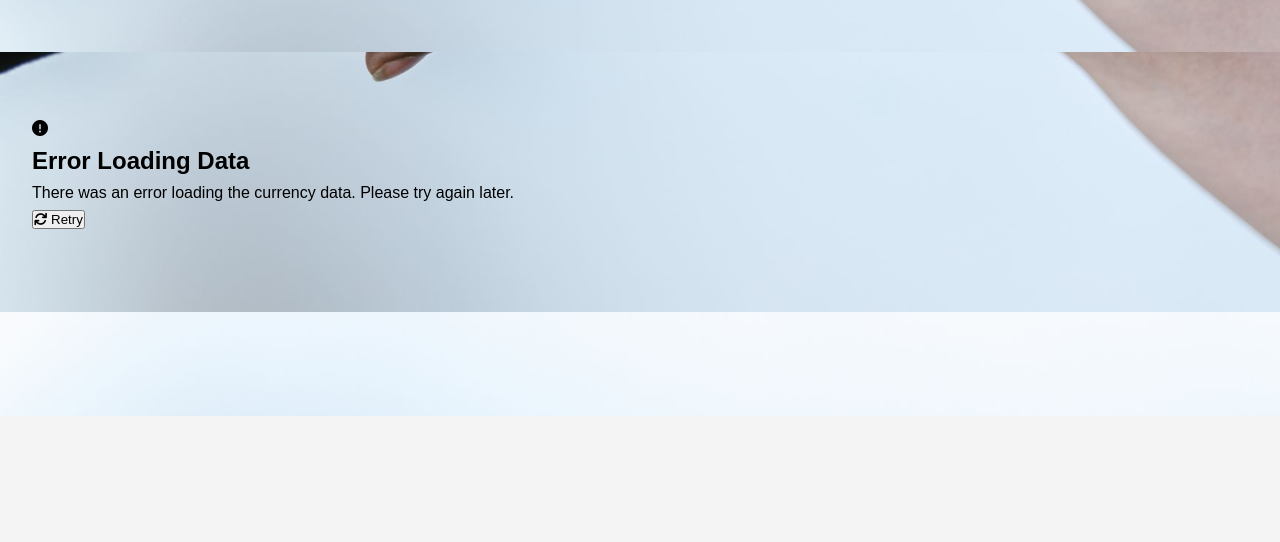
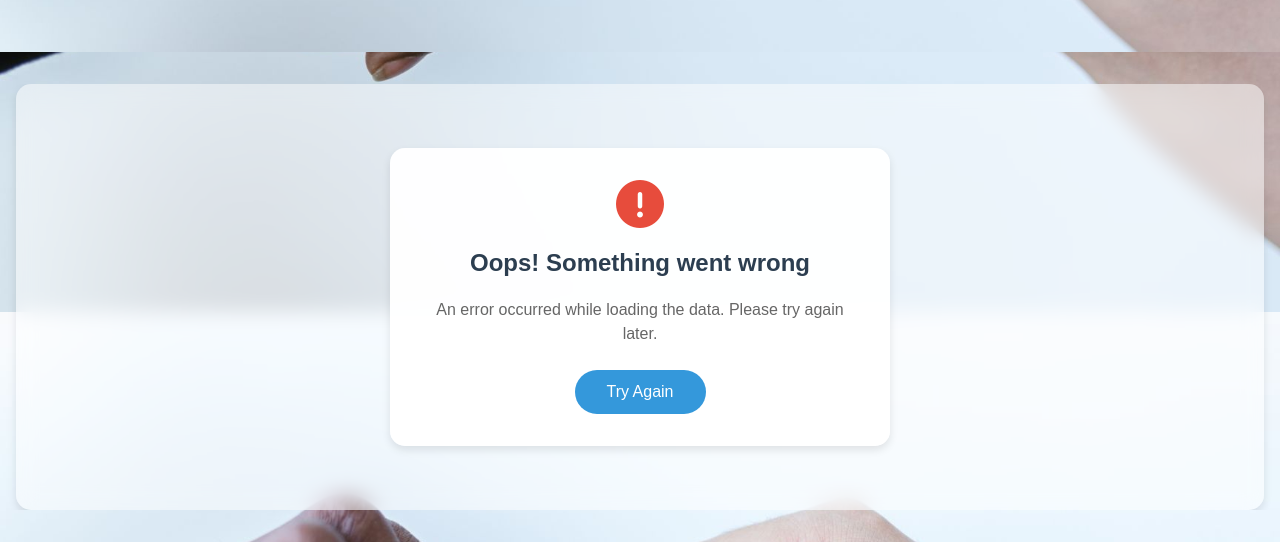
Before and after one commit to daniellasacks/Coinella, a plain HTML site: page index.html in a window 1280 px wide. Shown: the part 488-1030 px from the top of the page. Before the commit the page ends 904 px from the top, so only its background shows below. Drawn offline with Linux system fonts and the light colour scheme; no server answers.

Commit message:
Enhanced error handling and UI improvements: Added better error messages, improved error display styling, and enhanced error recovery across all pages

```diff
--- a/css/styles.css
+++ b/css/styles.css
@@ -146,6 +146,11 @@ body {
     min-height: 300px;
     box-sizing: border-box;
     scroll-behavior: smooth;
+    background-color: rgba(255, 255, 255, 0.5);
+    backdrop-filter: blur(10px);
+    -webkit-backdrop-filter: blur(10px);
+    border-radius: 15px;
+    box-shadow: 0 4px 8px rgba(0, 0, 0, 0.1);
 }
 
 .currency-grid::-webkit-scrollbar {
@@ -831,3 +836,60 @@ input:checked + .slider:before {
     z-index: 1;
     position: relative;
 }
+
+/* Error Message Styles */
+.error-message {
+    background-color: rgba(255, 255, 255, 0.95);
+    border-radius: 15px;
+    padding: 2rem;
+    text-align: center;
+    margin: 2rem auto;
+    max-width: 500px;
+    box-shadow: 0 4px 8px rgba(0, 0, 0, 0.1);
+    animation: fadeIn 0.3s ease-in-out;
+}
+
+.error-message i {
+    font-size: 3rem;
+    color: #e74c3c;
+    margin-bottom: 1rem;
+}
+
+.error-message h3 {
+    color: #2c3e50;
+    font-size: 1.5rem;
+    margin-bottom: 1rem;
+}
+
+.error-message p {
+    color: #666;
+    margin-bottom: 1.5rem;
+    line-height: 1.5;
+}
+
+.error-message button {
+    background-color: #3498db;
+    color: white;
+    border: none;
+    padding: 0.8rem 2rem;
+    border-radius: 25px;
+    cursor: pointer;
+    font-size: 1rem;
+    transition: all 0.3s ease;
+}
+
+.error-message button:hover {
+    background-color: #2980b9;
+    transform: scale(1.05);
+}
+
+@keyframes fadeIn {
+    from {
+        opacity: 0;
+        transform: translateY(-10px);
+    }
+    to {
+        opacity: 1;
+        transform: translateY(0);
+    }
+}
--- a/js/main.js
+++ b/js/main.js
@@ -33,10 +33,29 @@
     }
 
     async function fetchCurrencies() {
-        const response = await fetch('https://api.coingecko.com/api/v3/coins/markets?vs_currency=usd&per_page=250&page=1&sparkline=false');
-        let allCoins = await response.json();
+        try {
+            const response = await fetch('https://api.coingecko.com/api/v3/coins/markets?vs_currency=usd&per_page=250&page=1&sparkline=false');
 
-        currencies = filterAndMapCurrencies(allCoins);
+            if (!response.ok) {
+                throw new Error(`HTTP error! status: ${response.status}`);
+            }
+
+            const allCoins = await response.json();
+
+            if (!Array.isArray(allCoins) || allCoins.length === 0) {
+                throw new Error('No currency data received');
+            }
+
+            currencies = filterAndMapCurrencies(allCoins);
+
+            if (currencies.length === 0) {
+                throw new Error('No valid currencies found in the response');
+            }
+        } catch (error) {
+            console.error('Error fetching currencies:', error);
+            showError(error.message || 'Failed to load currencies. Please check your internet connection and try again.');
+            throw error;
+        }
     }
 
     function filterAndMapCurrencies(allCoins) {
@@ -485,20 +504,19 @@
         });
     }
 
-    function showError() {
-        const errorHtml = `
-            <div class="error">
-                <i class="fas fa-exclamation-circle"></i>
-                <h2>Error Loading Data</h2>
-                <p>There was an error loading the currency data. Please try again later.</p>
-                <button onclick="window.location.reload()" class="btn-primary">
-                    <i class="fas fa-sync"></i> Retry
-                </button>
-            </div>
+    function showError(message = 'An error occurred while loading the data. Please try again later.') {
+        const errorDiv = document.createElement('div');
+        errorDiv.className = 'error-message';
+        errorDiv.innerHTML = `
+            <i class="fas fa-exclamation-circle"></i>
+            <h3>Oops! Something went wrong</h3>
+            <p>${message}</p>
+            <button onclick="location.reload()">Try Again</button>
         `;
 
         if (currencyCardsContainer) {
-            currencyCardsContainer.innerHTML = errorHtml;
+            currencyCardsContainer.innerHTML = '';
+            currencyCardsContainer.appendChild(errorDiv);
         }
     }
 
```
Also changed, not shown: js/reports.js (+25 -13 lines).
